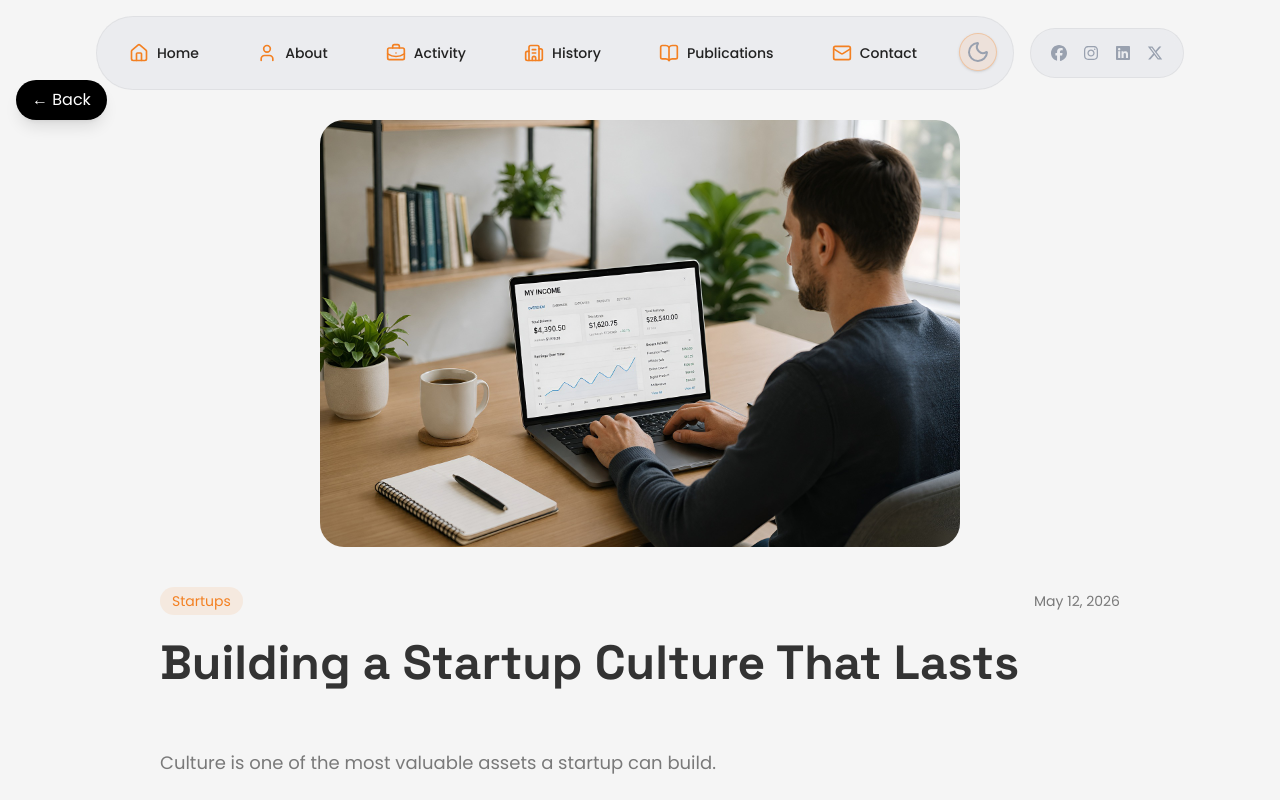
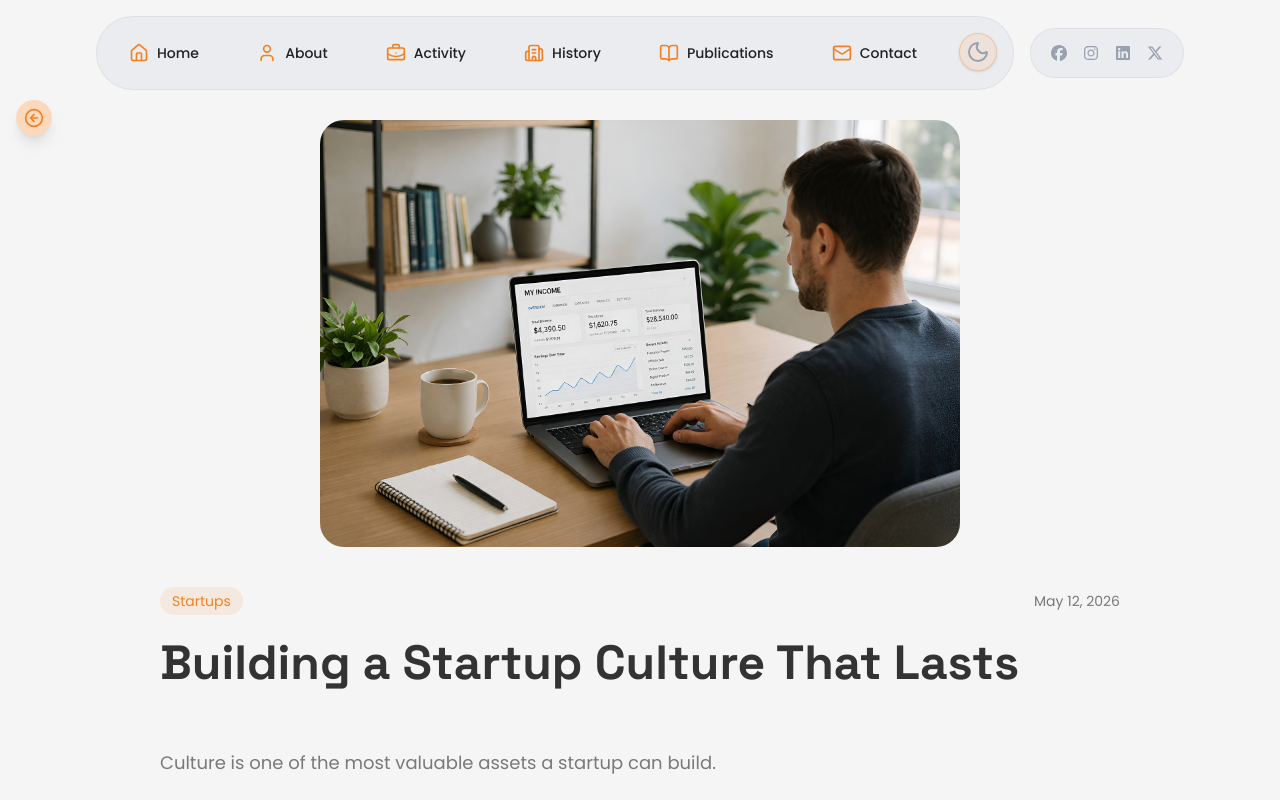
Before and after one commit to AbdulhayMuslim/zia-ashna-website, a Next.js app: page /blog/building-a-startup-culture in a window 1280 px wide. Shown: the top 800 px of the page. Built offline with nearby package versions, Linux system fonts and the light colour scheme.

Commit message:
back button styling optimized and added to blog page and single page

```diff
--- a/src/app/blog/page.jsx
+++ b/src/app/blog/page.jsx
@@ -7,6 +7,7 @@ import Container from "@/components/ui/Container";
 import SectionTitle from "@/components/ui/SectionTitle";
 import PostCard from "@/components/ui/PostCard";
 import ZoomIn from "@/components/animations/ZoomIn";
+import BackButton from "@/components/ui/BackButton";
 
 import { ChevronLeft, ChevronRight } from "lucide-react";
 
@@ -26,6 +27,8 @@ export default function Blog() {
 
   return (
     <Section className="bg-gray-200 dark:bg-gray-800">
+      <BackButton />
+
       <Container className="flex flex-col items-center gap-12 pt-23 md:pt-25">
         <SectionTitle title="Blog Posts" />
 
--- a/src/components/layout/Header3.jsx
+++ b/src/components/layout/Header3.jsx
@@ -59,6 +59,8 @@ export default function Header() {
                         duration-300
 
                         hover:bg-brand-primary/20
+
+                        outline-none
 
                       "
                     >
--- a/src/components/ui/BackButton.jsx
+++ b/src/components/ui/BackButton.jsx
@@ -1,5 +1,6 @@
 "use client";
 
+import { ArrowLeftCircle } from "lucide-react";
 import { useRouter } from "next/navigation";
 import { useEffect, useState } from "react";
 
@@ -23,10 +24,10 @@ export default function BackButton() {
   return (
     <button
       onClick={handleClick}
-      className="fixed top-20 left-4 z-50 rounded-full bg-black text-white px-4 py-2 shadow-lg hover:bg-gray-800 transition"
+      className="fixed top-20 md:top-25 left-4 flex gap-2 text-sm items-center z-50 rounded-full bg-[#fbd9bd] text-brand-primary p-2 shadow-lg hover:bg-gray-800 transition"
       aria-label="Go back"
     >
-      ← Back
+      <ArrowLeftCircle className="h-5 w-5" />
     </button>
   );
 }
```
